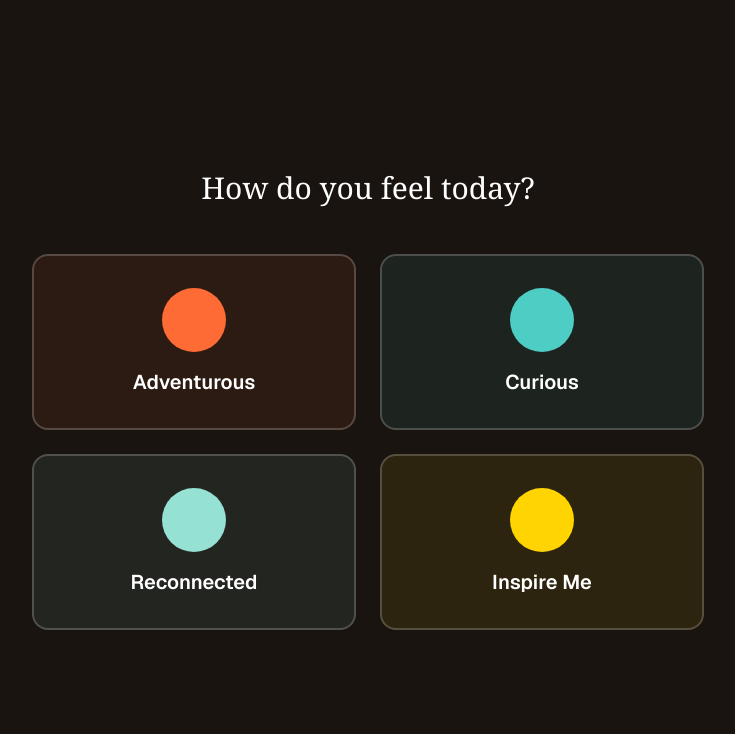
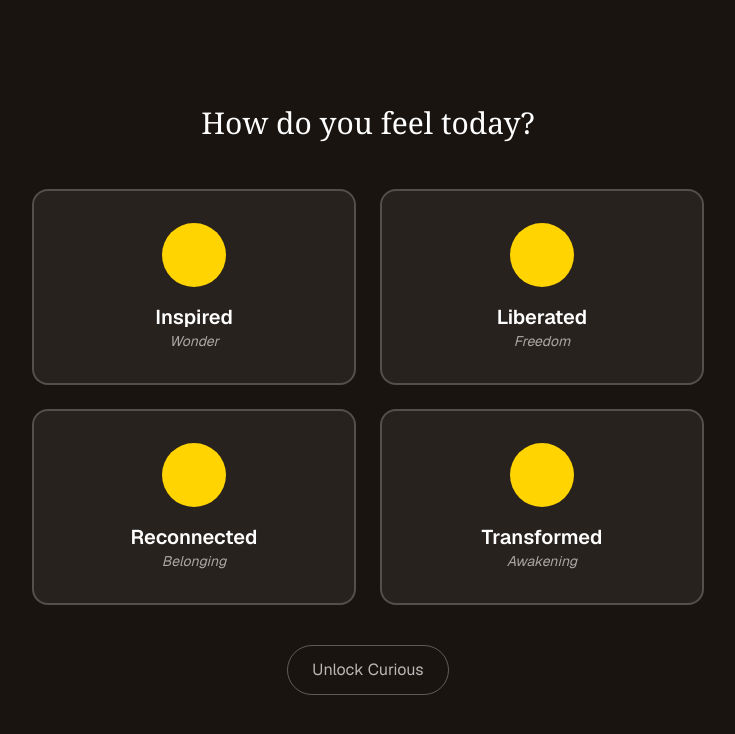
Before and after one commit to mishakhahmed/secretapp, a Next.js app: page /inspire in a window 1280 px wide. Both pictures are taken after a click on the button "Break the Wax Seal". Shown: the top 734 px of the page, without its empty margins (272-1007 px from the left). Built offline with nearby package versions, Linux system fonts and the light colour scheme.

Commit message:
feat: update inspire page with new mood config and special handling
Use new moods and redirect "Inspired" to external loom URL

Co-authored-by: null <232289756+mishakhahmed@users.noreply.github.com>

```diff
--- a/app/inspire/page.tsx
+++ b/app/inspire/page.tsx
@@ -2,13 +2,18 @@
 
 import { useState, useEffect, Suspense } from "react"
 import { motion, AnimatePresence } from "framer-motion"
+import moodConfig from "@/app/config/moods.json"
 
 type Step = "seal" | "mood" | "loom" | "ritual"
-type Mood = "adventurous" | "curious" | "reconnected" | "inspire"
+type Mood = keyof typeof moodConfig.moods.archetypes
 
 function InspirePageContent() {
   const [step, setStep] = useState<Step>("seal")
   const [selectedMood, setSelectedMood] = useState<Mood | null>(null)
+
+  const primaryMoods = moodConfig.moods.primary
+  const hiddenMood = moodConfig.moods.hidden
+  const archetypes = moodConfig.moods.archetypes
 
   useEffect(() => {
     const handleMessage = (event: MessageEvent) => {
@@ -21,14 +26,12 @@ function InspirePageContent() {
     return () => window.removeEventListener("message", handleMessage)
   }, [])
 
-  const moods = [
-    { id: "adventurous" as Mood, label: "Adventurous", color: "#FF6B35" },
-    { id: "curious" as Mood, label: "Curious", color: "#4ECDC4" },
-    { id: "reconnected" as Mood, label: "Reconnected", color: "#95E1D3" },
-    { id: "inspire" as Mood, label: "Inspire Me", color: "#FFD400" },
-  ]
+  const handleMoodSelect = (mood: Mood) => {
+    if (mood === "Inspired") {
+      window.location.href = "https://secretsbd-visualjourney.vercel.app/loom"
+      return
+    }
 
-  const handleMoodSelect = (mood: Mood) => {
     setSelectedMood(mood)
     setStep("loom")
     setTimeout(() => {
@@ -72,18 +75,28 @@ function InspirePageContent() {
           >
             <h2 className="text-3xl font-serif text-white mb-12 text-center">How do you feel today?</h2>
             <div className="grid grid-cols-2 gap-6 max-w-2xl w-full">
-              {moods.map((mood) => (
+              {primaryMoods.map((mood) => (
                 <button
-                  key={mood.id}
-                  onClick={() => handleMoodSelect(mood.id)}
+                  key={mood}
+                  onClick={() => handleMoodSelect(mood as Mood)}
                   className="p-8 rounded-2xl border-2 border-white/20 hover:border-white/40 transition-all hover:scale-105"
-                  style={{ backgroundColor: `${mood.color}15` }}
+                  style={{ backgroundColor: "#ffffff10" }}
                 >
-                  <div className="w-16 h-16 rounded-full mx-auto mb-4" style={{ backgroundColor: mood.color }} />
-                  <p className="text-white text-xl font-semibold">{mood.label}</p>
+                  <div className="w-16 h-16 rounded-full mx-auto mb-4 bg-[#FFD400]" />
+                  <p className="text-white text-xl font-semibold">{mood}</p>
+                  <p className="text-white/60 text-sm italic">{archetypes[mood].emotion}</p>
                 </button>
               ))}
             </div>
+
+            {hiddenMood && (
+              <button
+                onClick={() => handleMoodSelect(hiddenMood as Mood)}
+                className="mt-10 px-6 py-3 border border-white/30 rounded-full text-white/70 hover:text-white transition-all"
+              >
+                Unlock {hiddenMood}
+              </button>
+            )}
           </motion.div>
         )}
 
```
